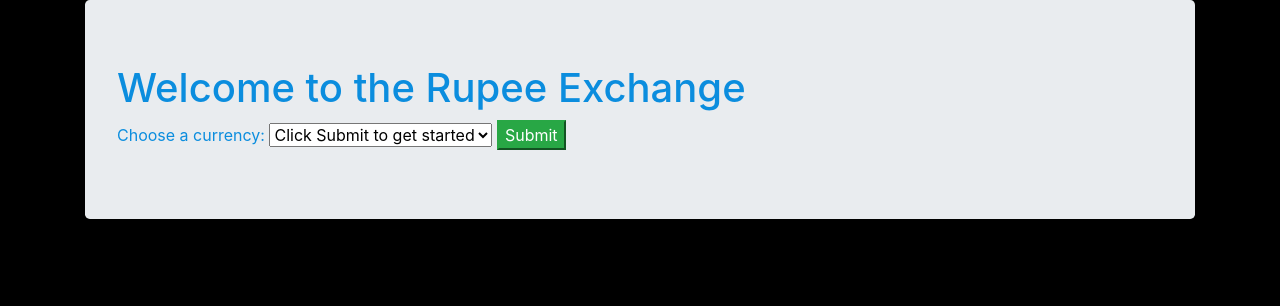
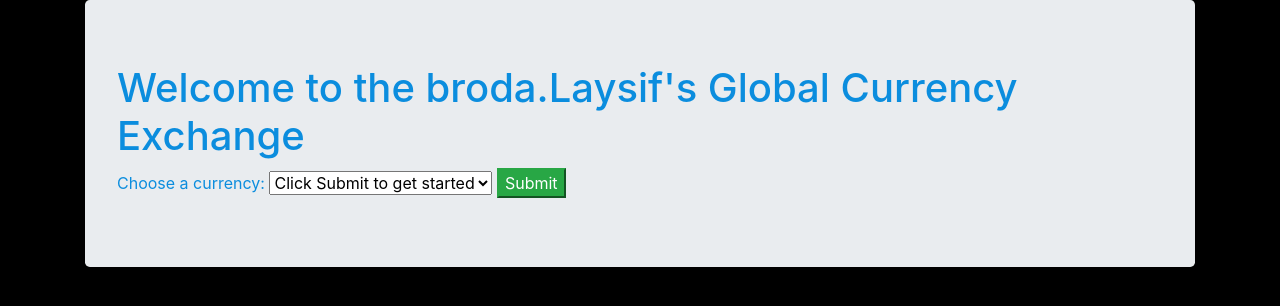
Before and after one commit to FaisalRana/CurrencyExchangeAPI, a website built with webpack: page src/index.html in a window 1280 px wide. Built offline with nearby package versions, Linux system fonts and the light colour scheme.

Commit message:
fixed title

```diff
--- a/src/index.html
+++ b/src/index.html
@@ -5,7 +5,7 @@
 <body>
   <div class="container">
     <div class="jumbotron">
-      <h1>Welcome to the Rupee Exchange</h1>
+      <h1>Welcome to the broda.Laysif's Global Currency Exchange</h1>
       <div id=toggleInput>
         <label for="inputMoney">Please Enter a monetary amount in USD:</label>
         <input id="inputMoney" type="number" required><br>
```
